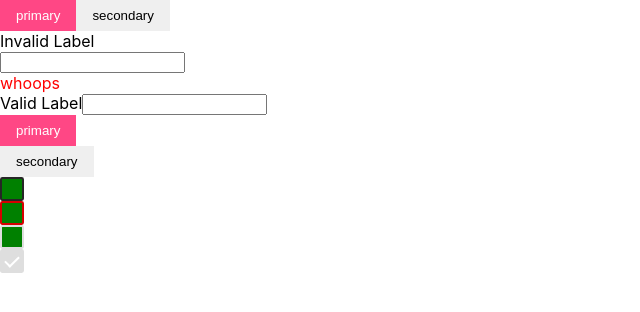
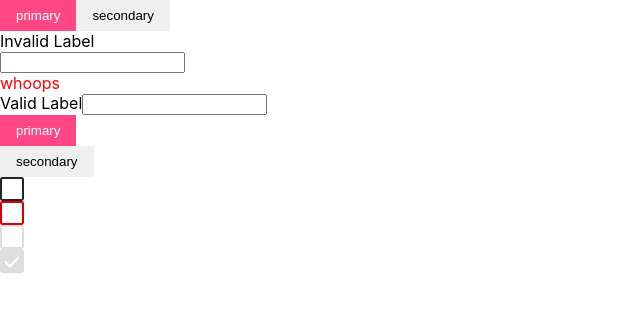
Before and after one commit to rangle/storybook-react-learner, a React (Create React App) app: page / in a window 1280 px wide. Shown: the top 312 px of the page, without its empty margins (0-640 px from the left). Built offline with nearby package versions, Linux system fonts and the light colour scheme.

Commit message:
reverted css back to previous colors

```diff
--- a/src/components/CheckBox/CheckBox.js
+++ b/src/components/CheckBox/CheckBox.js
@@ -13,7 +13,7 @@ const Input = styled.input.attrs({ type: 'checkbox' })`
   height: 24px;
   border: 2px solid #262626;
   border-radius: 0.15em;
-  background-color: green;
+  background-color: white;
 
   ${props => console.log(props.isSelected)}
 
```
